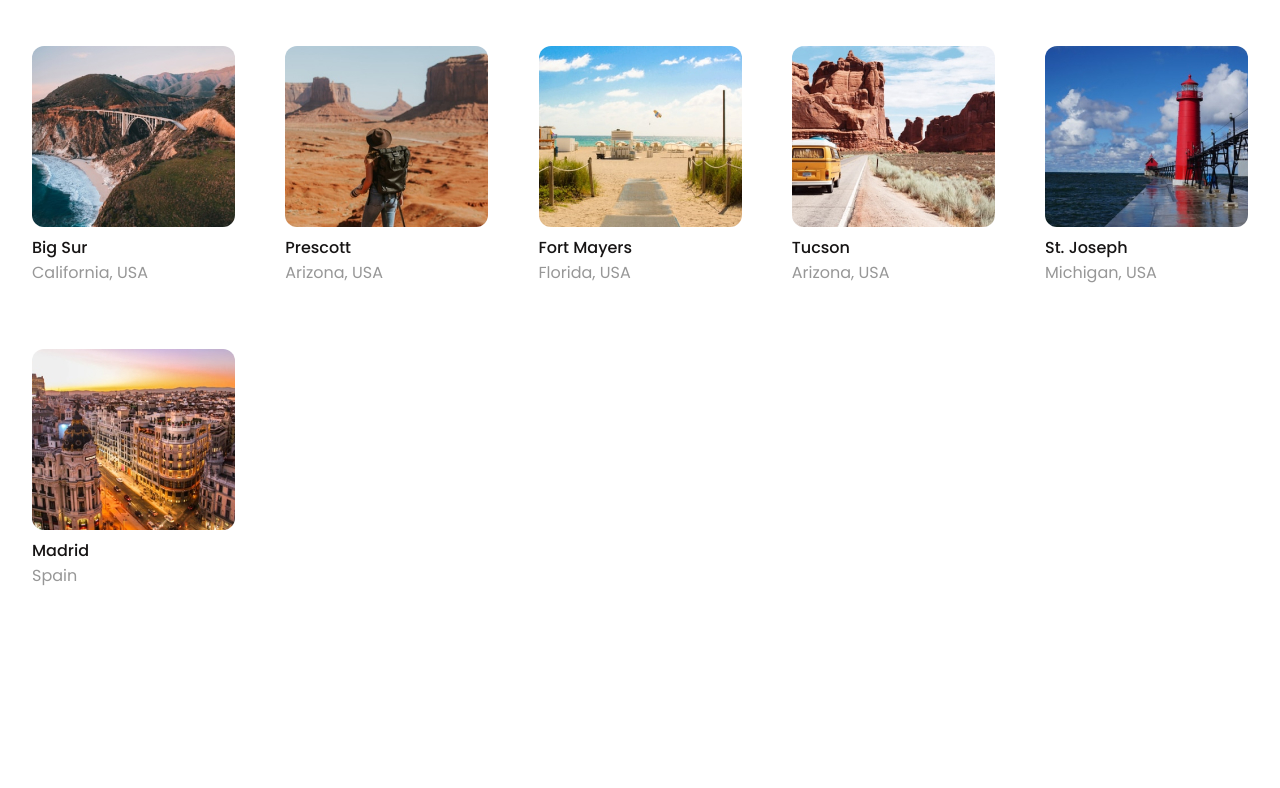
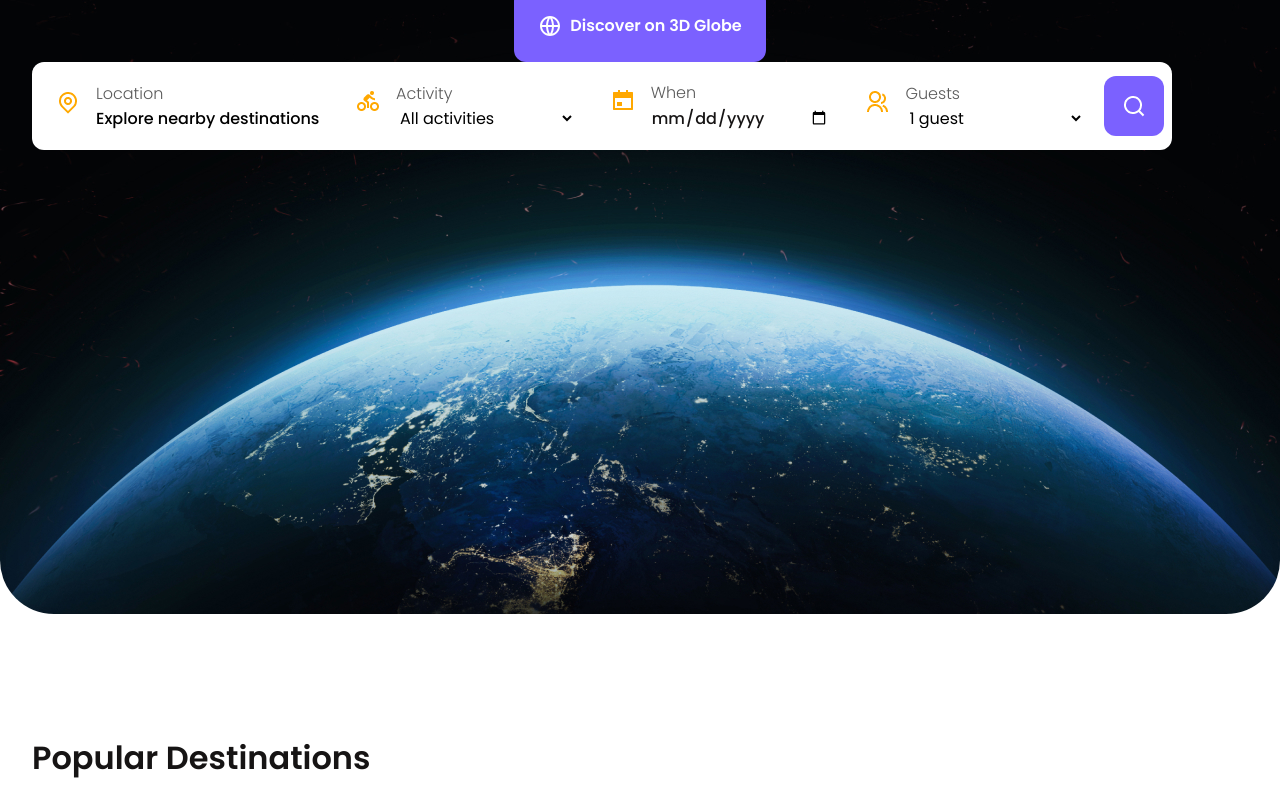
Before and after one commit to igoroshust/2rism, a plain HTML site: page index.html in a window 1280 px wide. Shown: the part 186-974 px from the top of the page. Before the commit the page ends 800 px from the top, so only its background shows below. Drawn offline with Linux system fonts and the light colour scheme; files whose address does not match are found by name.

Commit message:
feat: update prod version

```diff
--- /dev/null
+++ b/css/buttons.css
@@ -0,0 +1,29 @@
+/* Базовые стили для кнопки */
+.button {
+    background: #7b61ff;
+    border-radius: 12px;
+    color: #fff;
+
+    transition: background-color 0.2s ease-in;
+}
+
+.button:hover {
+    background-color: #6344ff;
+}
+
+.button--huge {
+    padding: 24px;
+    font-style: 18px;
+    font-weight: 600;
+
+    display: flex;
+    column-gap: 8px;
+    align-items: center;
+}
+
+
+.button--search {
+    width: 60px;
+    height: 60px;
+    padding: 18px;
+}
--- a/css/styles.css
+++ b/css/styles.css
@@ -1,6 +1,7 @@
 @import url('https://fonts.googleapis.com/css2?family=Poppins:wght@300;400;500;600&display=swap');
 /* @import url(https://fonts.googleapis.com/css?family=Poppins:300,regular,500,600); Пример подключения через плагин google fonts */
-@import './reset.css';
+@import '/css/reset.css';
+@import '/css/buttons.css';
 
 body {
     font-family: 'Poppins', sans-serif;
--- a/index.html
+++ b/index.html
@@ -9,7 +9,7 @@
 </head>
 <body>
 
-    <header class="header none">
+    <header class="header">
         <div class="container">
             <nav class="nav">
                 <a href="#!" class="logo">
@@ -96,7 +96,7 @@
                 </div>
 
                 <button class="button button--search">
-                    <img src="/img/icons/thematic/search-btn-icon.png" alt="search">
+                    <img src="/img/icons/thematic/search-btn-icon.png" alt="Search">
                 </button>
 
             </form>
```
Also changed, not shown: img/icons/thematic/discover-btn-icon.svg (renamed from img/icons/ui/discover-btn-icon.svg), 1 other file.
